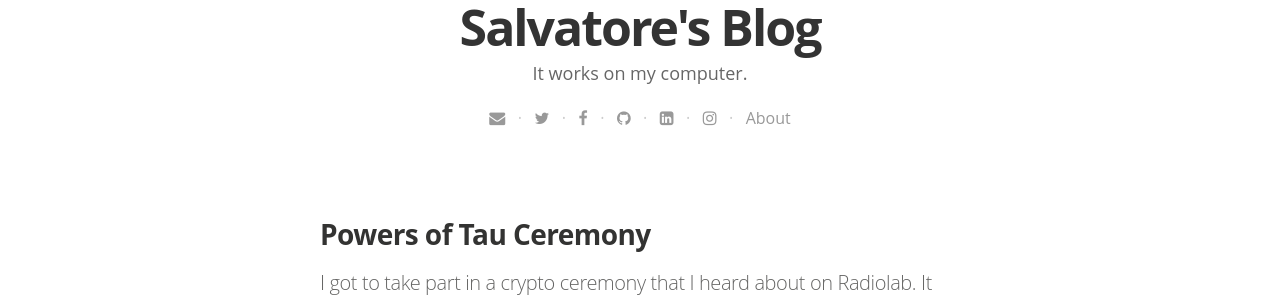
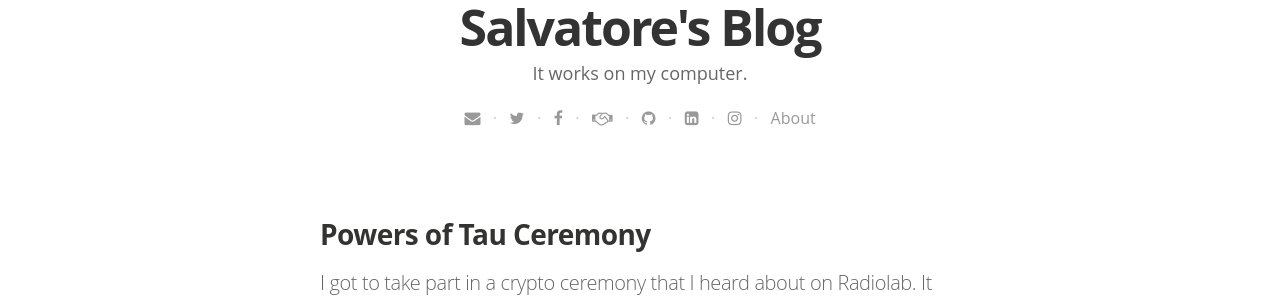
Before and after one commit to SalvatoreT/salvatoret.github.com, a Jekyll site: the page built from index.html, in a window 1280 px wide. Shown: the part 532-831 px from the top of the page. Built offline with Jekyll 4.4.1, drawn with Linux system fonts in a browser that asks for light colours; nearby versions of some CDN libraries; some web fonts are replaced; the list of posts is cut into pages by our own code.

Commit message:
Include link to Mastodon
- Update the icons
- allow for a `rel=me` link so Mastodon can verify links
- remove unused `"`

```diff
--- a/_config.yml
+++ b/_config.yml
@@ -47,12 +47,20 @@ social:
     share_title: ?text=
     share_link: "&amp;url="
 
-  - icon:	facebook
-    url:	https://facebook.com/stesta
+  - icon: facebook
+    url:  https://facebook.com/stesta
     desc: Connect with me Facebook
     share_url:
     share_title:
     share_link:
+
+  - icon: handshake-o
+    url:  https://mastodon.host/@sal
+    desc: Join me on the Fediverse
+    share_url:
+    share_title:
+    share_link:
+    rel:  me
 
   - icon:	github
     url:	https://github.com/salvatoret
--- a/_includes/head.html
+++ b/_includes/head.html
@@ -39,7 +39,7 @@
   <link rel="canonical" href="{{ page.url | replace:'index.html','' | prepend: site.baseurl | prepend: site.url }}"/>
   <link rel="shortcut icon" href="{{ "/assets/images/favicon.png" | prepend: site.baseurl }}" type="image/png"/>
   <link rel="stylesheet" href="//brick.a.ssl.fastly.net/Linux+Libertine:400,400i,700,700i/Open+Sans:400,400i,700,700i">
-  <link href="//maxcdn.bootstrapcdn.com/font-awesome/4.2.0/css/font-awesome.min.css" rel="stylesheet">
+  <link href="//maxcdn.bootstrapcdn.com/font-awesome/4.7.0/css/font-awesome.min.css" rel="stylesheet">
 
   <link rel="stylesheet" type="text/css" media="screen" href="{{ "/css/main.css"  | prepend: site.baseurl  }}" />
   <link rel="stylesheet" type="text/css" media="print" href="{{ "/css/print.css"  | prepend: site.baseurl  }}" />
--- a/index.html
+++ b/index.html
@@ -17,7 +17,7 @@ layout: default
     <div class="custom-links">
       {% for social in site.social %}
         {% if social.url %}
-            <a class="icon-{{ social.icon }}" href="{{ social.url }}" {% if social.desc %} title="{{ social.desc }}"{% endif %}">
+            <a class="icon-{{ social.icon }}" href="{{ social.url }}" {% if social.desc %} title="{{ social.desc }}"{% endif %} {% if social.rel %} rel="{{ social.rel }}"{% endif %}>
               <i class="fa fa-{{ social.icon }}"></i>
             </a>
             &nbsp;&nbsp;·&nbsp;&nbsp;
```
